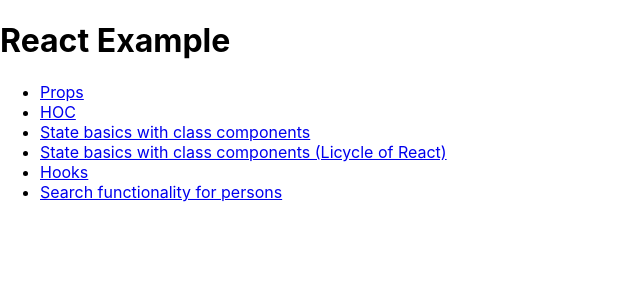
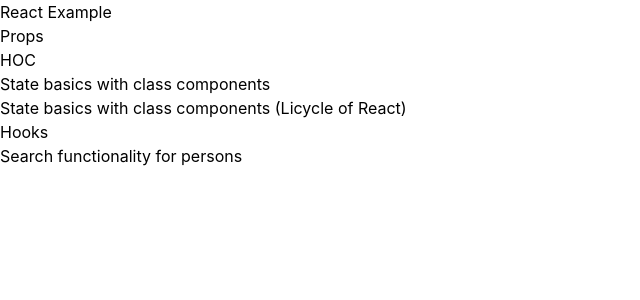
Before and after one commit to Kamaruddheen/react-example, a React (Create React App) app: page / in a window 1280 px wide. Shown: the top 300 px of the page, without its empty margins (0-640 px from the left). Built offline with nearby package versions, Linux system fonts and the light colour scheme.

Commit message:
Add TailwindCSS to project

```diff
--- a/package.json
+++ b/package.json
@@ -35,5 +35,8 @@
       "last 1 firefox version",
       "last 1 safari version"
     ]
+  },
+  "devDependencies": {
+    "tailwindcss": "^3.4.17"
   }
 }
--- /dev/null
+++ b/tailwind.config.js
@@ -0,0 +1,8 @@
+/** @type {import('tailwindcss').Config} */
+export default {
+  content: ["./src/**/*.{js,jsx,ts,tsx}"],
+  theme: {
+    extend: {},
+  },
+  plugins: [],
+};
```
Also changed, not shown: src/index.css (+7 -3 lines), 1 other file (tests, documents, lock files or other folders).
